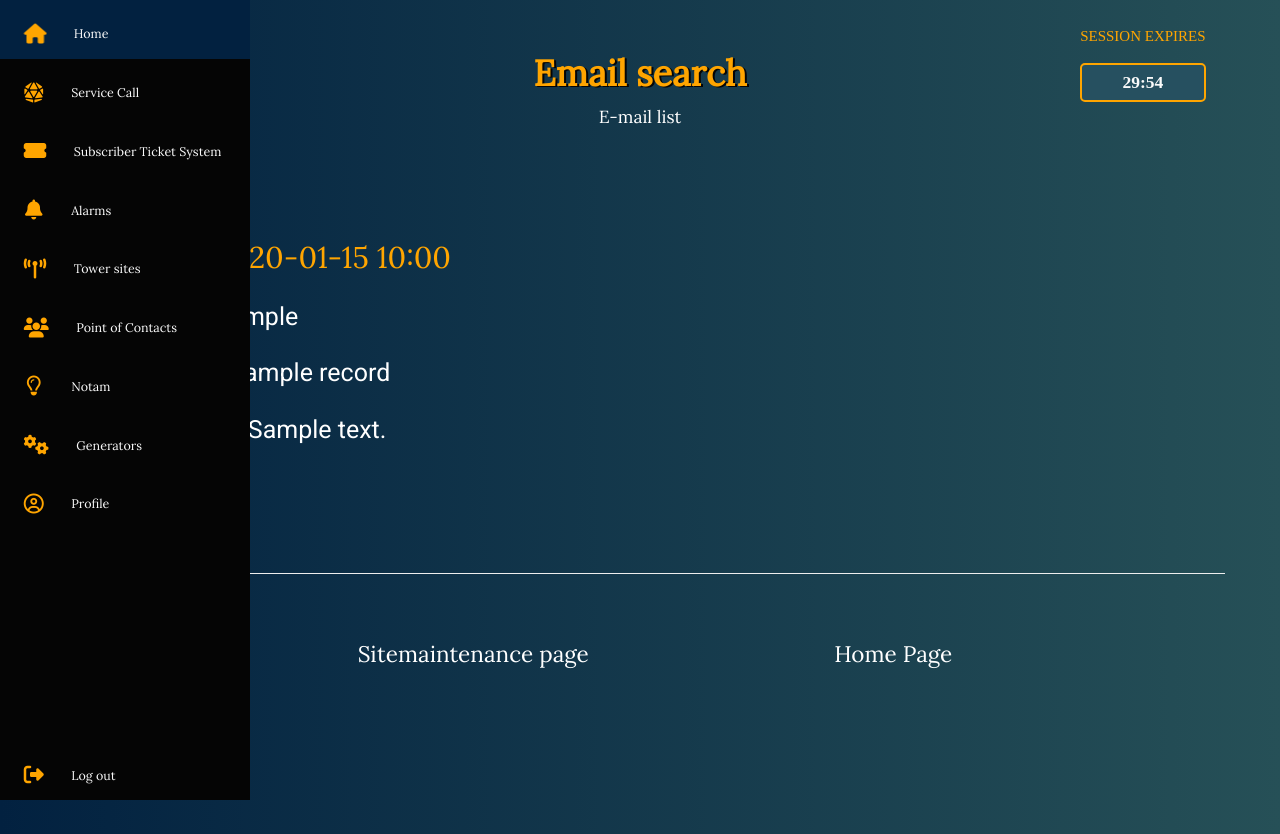
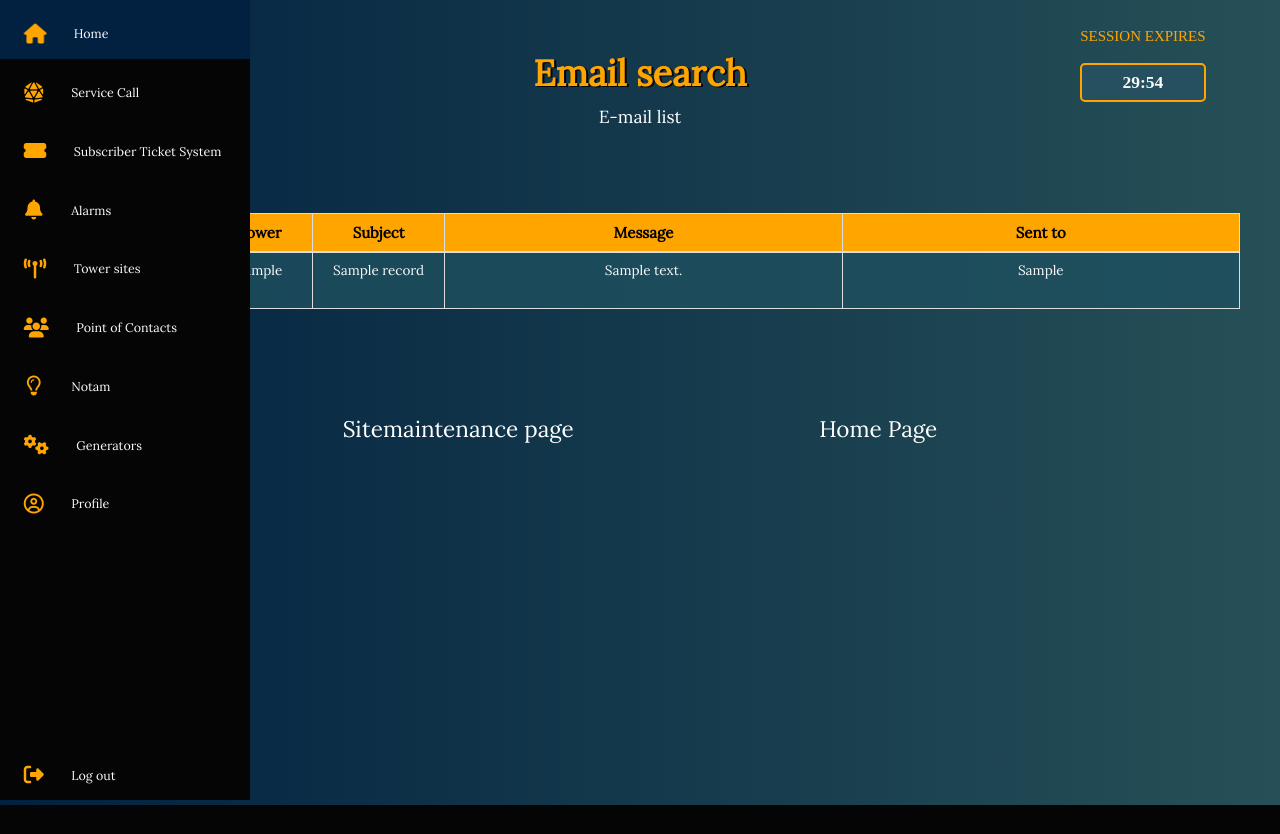
Before and after one commit to Chad-Current/isics, a Django app: template sitemaintenance/templates/sitemaintenance/sitemaintenance_email_search.html in a window 1280 px wide. Shown: the top 834 px of the page. After the commit the page ends 805 px from the top, so only its background shows below. Run offline with Django 3.2, Linux system fonts and the light colour scheme; the template is opened without the code that fills it: values that come from a table or form of the project are taken from there, others are empty; tables that the repository leaves empty hold one stand-in row (values such as "Sample post"); some libraries are stand-ins or nearby versions; some web fonts are replaced.

Commit message:
sitemaintenance e-mail search corrected

```diff
--- a/sitemaintenance/templates/sitemaintenance/sitemaintenance_email_search.html
+++ b/sitemaintenance/templates/sitemaintenance/sitemaintenance_email_search.html
@@ -23,6 +23,33 @@
    {% endblock main %}
       {% block sub_one %}
       <div class='container headspace'>
+        {% if emails %}
+        <div class='container headspace'>
+          <div class="container">
+            <table class='table table-bordered'>
+              <thead>
+                <tr class='orange'>
+                  <th style='width:40px;'>Date</th>
+                  <th style='width:40px;'>Tower</th>
+                  <th style='width:50px;'>Subject</th>
+                  <th style='width:150px;'>Message</th>
+                  <th style='width:150px;'>Sent to</th>
+                </tr>
+                <thead>
+                  <tbody>
+                    <tr>
+                    {% for email in emails %}
+                    <td>{{ email.date|date:'Y-m-d H:i' }}</h3></li>
+                    <td>{{ email.tower_cell }}</h4></li>
+                    <td>{{ email.subject }}</h4></li>
+                    <td>{{ email.message  }}</h4></li>
+                    <td>{{ email.sent_list|cut:"["|cut:"]"|cut:"'"|wordwrap:125|linebreaksbr|truncatechars:200}}</td>
+                    {% endfor %}
+                    <tr>
+                  </tbody>
+                </table>
+                </div>
+              </div>
               {% if messages %}
               {% for message in messages %}
               <div class='container-centered'>
@@ -30,24 +57,7 @@
               </div>
               {% endfor %}
               {% else %}
-        {% if emails %}
-      <div class='container headspace'>
-        <div>
-          {% for email in emails %}
-
-            <div class="infinite-item">
-                <ul>
-                  <li><h3 class='title'>Date: {{ email.date|date:'Y-m-d H:i' }}</h3></li>
-                  <li><h4>Tower: {{ email.tower_cell }}</h4></li>
-                  <li><h4>Subject: {{ email.subject }}</h4></li>
-                  <li><h4>Message: {{ email.message  }}</h4></li>
-                  <li><h4>Sent List</h4></li>
-                  <li class='easy-text'>{{ email.sent_list|cut:"["|cut:"]"|cut:"'"|wordwrap:125|linebreaksbr}}</li>
-                </ul>
-            </div>
-            <hr>
-          {% endfor %}
-        </div>
+        <hr></hr>
         {% endif %}
         <div class='container-row'>
           <a href="{% url 'sitemaintenance:site-maintenance-home-page' %}" class='nav-link min-headspace'>Sitemaintenance page</a>
```
Also changed, not shown: sitemaintenance/views.py (+10 -1 lines). Lines whose indentation alone changed are shown as unchanged.
